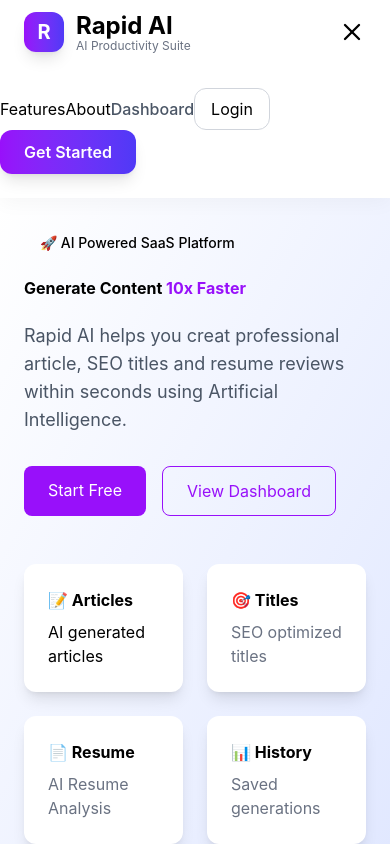
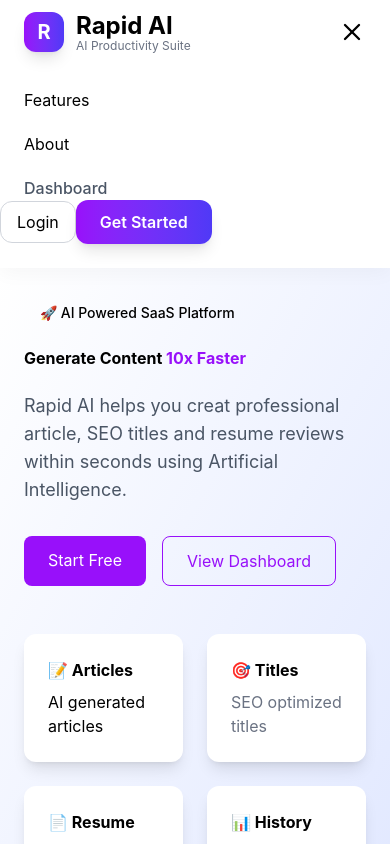
Before and after one commit to Pavankprakash/Rapid-AI, a React (Vite) app in the folder rapid-ai-client/: page / in a window 390 px wide. Both pictures are taken after a click on the button 352 px from the left and 32 px from the top of the page. Shown: the top 844 px of the page. Built offline with nearby package versions, Linux system fonts and the light colour scheme; no server answers.

Commit message:
fix navbar mobile menu spacing

```diff
--- a/rapid-ai-client/src/components/layout/Navbar.jsx
+++ b/rapid-ai-client/src/components/layout/Navbar.jsx
@@ -86,16 +86,20 @@
             </div>
             {/* Mobile Menu */}
             {isOpen && (
-                <div className={`lg:hidden overflow-hidden transition-all duration-300 ${isOpen ? "max-h-96 py-6" : "max-h-0"}`}>
+                <div className={`lg:hidden overflow-hidden transition-all duration-300 ${
+                    isOpen ? "max-h-96 py-6" : "max-h-0"}`}>
 
-                    <a href="#">Features</a>
-                    <a href="#">About</a>
-                    <Link
+                    <div className="flex flex-col gap-5 px-6">
+                        <a href="#">Features</a>
+                        <a href="#">About</a>
+
+                        <Link
                         to="/dashboard"
                         className=" relative font-medium text-gray-600 hover:text-purple-600 transition after:absolute after:left-0 after:-bottom-1 after:h-[2px] after:w-0 after:bg-purple-600 after:transition-all hover:after:w-full"
                     >
                         Dashboard
                     </Link>
+                    </div>
 
                     <SignedOut>
                         <SignInButton mode="modal">
```
Also changed, not shown: 1 other file (tests, documents, lock files or other folders).
